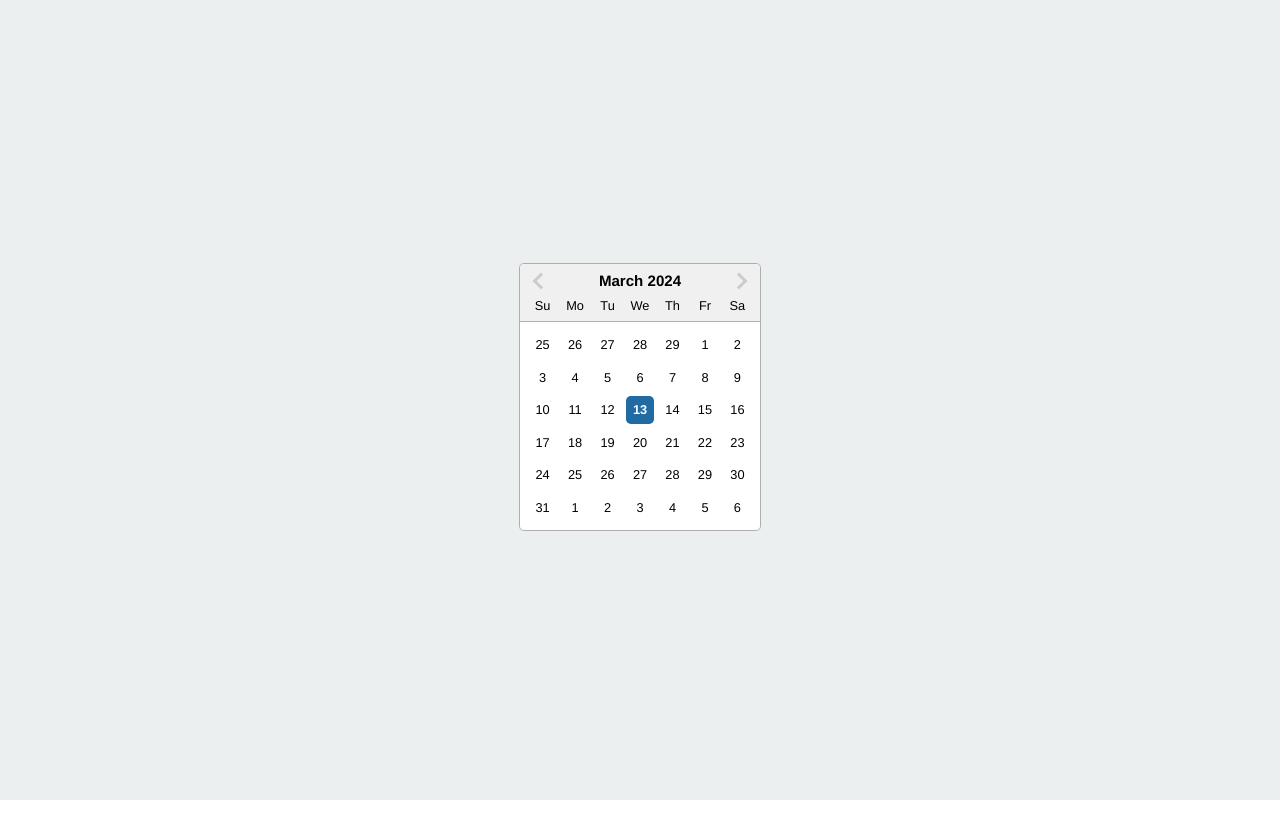
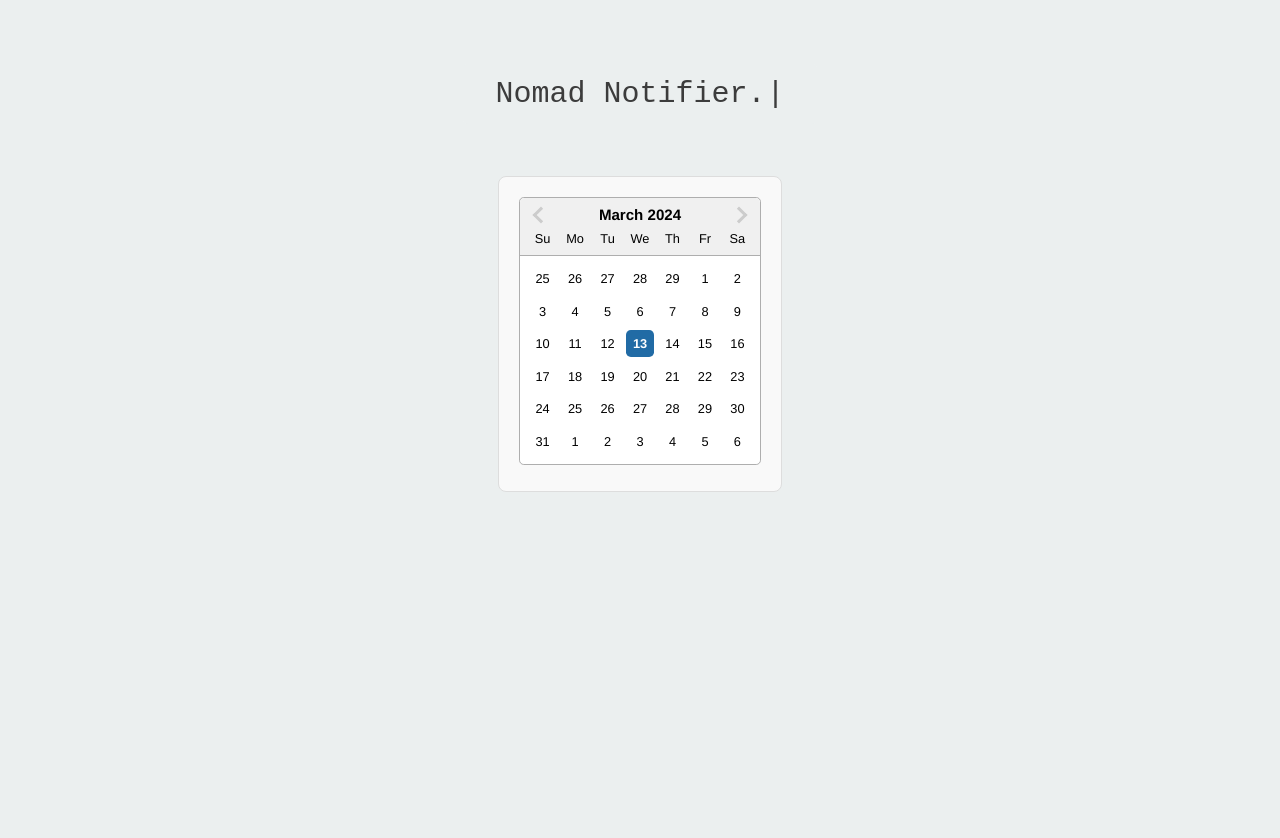
Before and after one commit to jgonz671/NomadNotifier, a React (Vite) app in the folder NomadNotifierReact/: page /calendar in a window 1280 px wide. Shown: the top 838 px of the page. Before the commit the page ends 800 px from the top, so only its background shows below. Built offline with nearby package versions, Linux system fonts and the light colour scheme.

Commit message:
Added home page button to Calendar.jsx

```diff
--- a/NomadNotifierReact/src/routes/Calendar.jsx
+++ b/NomadNotifierReact/src/routes/Calendar.jsx
@@ -1,13 +1,33 @@
 import React, { useState } from 'react';
 import DatePicker from 'react-datepicker';
 import 'react-datepicker/dist/react-datepicker.css';
+import { useLocation, useNavigate } from 'react-router-dom';
+import Typewriter from "typewriter-effect";
+import '../styles/HomePage.css';
+import '../styles/Calendar.css';
 
-export default function Calendar(){
+function Calendar() {
     const [startDate, setStartDate] = useState(new Date());
     const [endDate, setEndDate] = useState(new Date());
 
+    const navigate = useNavigate();
+
     return (
-        <div>
+        <div className="HomePage">
+            <div className="home_buttons">
+                <button className="homepage_btn homepage-homepage_btn" onClick={() => navigate('/')}>
+                    <Typewriter
+                        onInit={(typewriter) => {
+                            typewriter
+                            .changeDelay(60)
+                            .typeString("Nomad Notifier.")
+                            .start();
+                        }}
+                    />
+                </button>
+            </div>
+
+            <div className="calendar-container">
                 <DatePicker
                     selected={startDate}
                     onChange={(dates) => {
@@ -21,5 +41,8 @@ export default function Calendar(){
                     inline
                 />
             </div>
+        </div>
     );
-};
+}
+
+export default Calendar;
```
Lines whose indentation alone changed are shown as unchanged.
